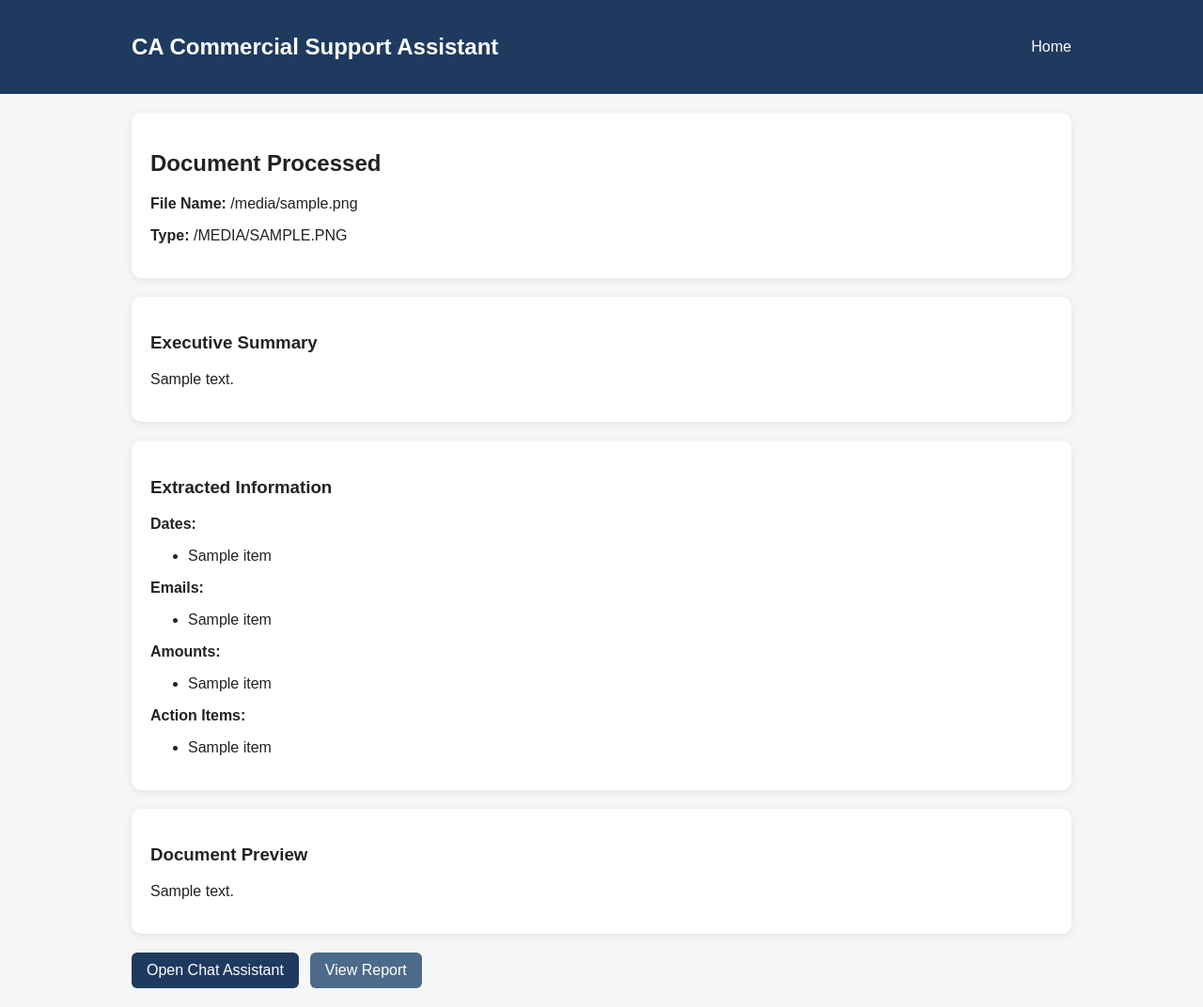
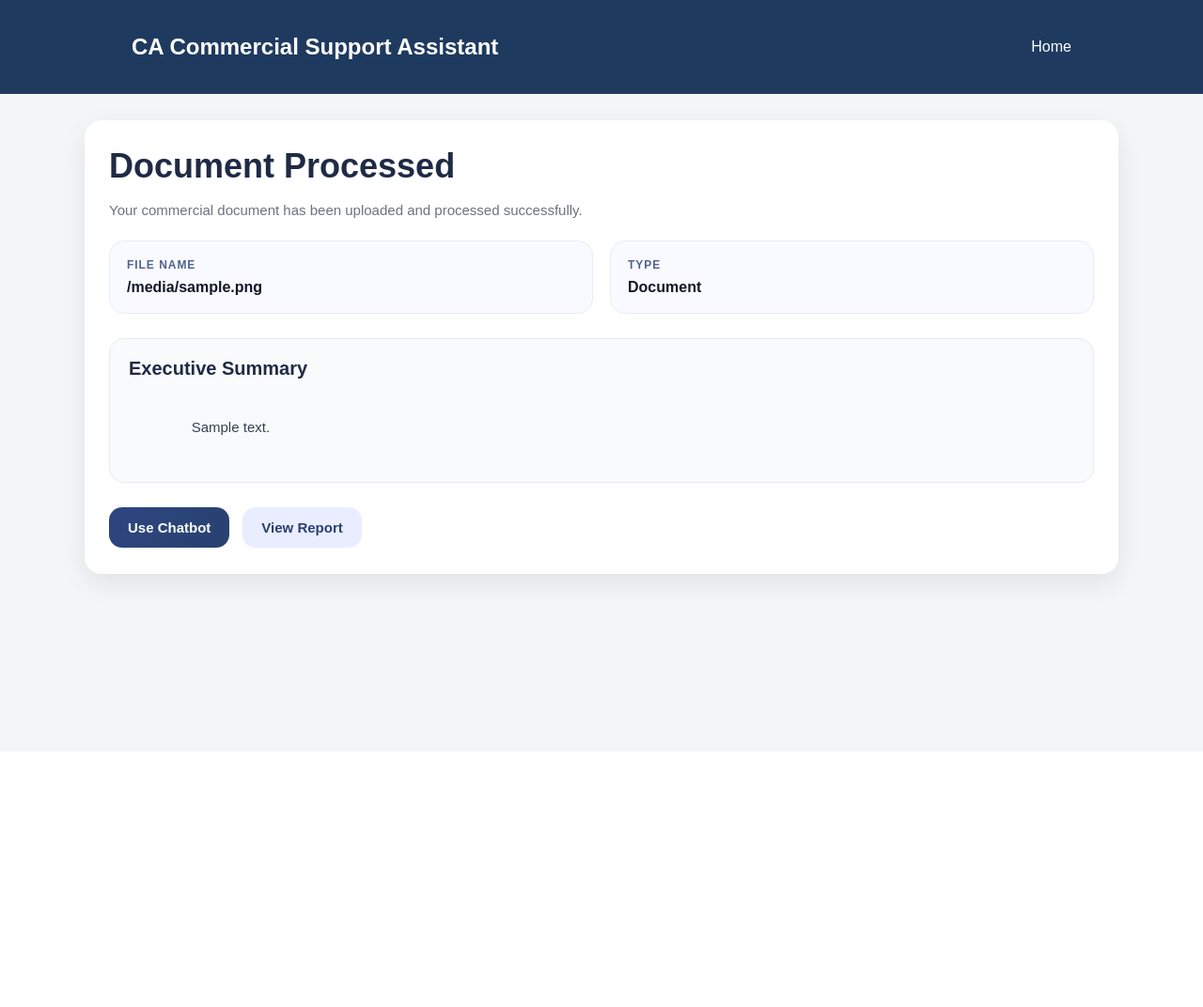
Before and after one commit to ahsanhamid000-ai/ca-commercial-support-assistant, a Flask app: template templates/result.html in a window 1280 px wide. Shown: the whole page at 94% size. After the commit the page ends 639 px from the top, so only its background shows below. Run offline with Flask 3, Linux system fonts and the light colour scheme; the template is opened without the code that fills it: most values are stand-ins (such as "Sample title", 1, 10 or a date in 2020).

Commit message:
templates/result.html

```diff
--- a/templates/result.html
+++ b/templates/result.html
@@ -1,66 +1,187 @@
 {% extends "base.html" %}
 
-{% block title %}Document Result{% endblock %}
+{% block title %}Document Processed - CA Commercial Support Assistant{% endblock %}
 
 {% block content %}
-<section class="card">
-    <h2>Document Processed</h2>
-    <p><strong>File Name:</strong> {{ document.file_name }}</p>
-    <p><strong>Type:</strong> {{ document.file_type|upper }}</p>
-</section>
+<style>
+    body {
+        background: #f4f5f8;
+    }
 
-<section class="card">
-    <h3>Executive Summary</h3>
-    <p>{{ document.summary }}</p>
-</section>
+    main.container {
+        width: 100%;
+        max-width: 100%;
+    }
 
-<section class="card">
-    <h3>Extracted Information</h3>
+    .result-page {
+        width: 100%;
+        max-width: 1100px;
+        margin: 28px auto 40px;
+        padding: 0 24px;
+    }
 
-    <p><strong>Dates:</strong></p>
-    <ul>
-        {% for item in document.extracted_info.dates %}
-            <li>{{ item }}</li>
-        {% else %}
-            <li>None found.</li>
-        {% endfor %}
-    </ul>
+    .result-card {
+        background: #ffffff;
+        border-radius: 18px;
+        box-shadow: 0 10px 28px rgba(0, 0, 0, 0.08);
+        padding: 28px 26px;
+    }
 
-    <p><strong>Emails:</strong></p>
-    <ul>
-        {% for item in document.extracted_info.emails %}
-            <li>{{ item }}</li>
-        {% else %}
-            <li>None found.</li>
-        {% endfor %}
-    </ul>
+    .result-title {
+        margin: 0 0 18px;
+        font-size: 36px;
+        font-weight: 800;
+        color: #1f2a44;
+        line-height: 1.15;
+    }
 
-    <p><strong>Amounts:</strong></p>
-    <ul>
-        {% for item in document.extracted_info.amounts %}
-            <li>{{ item }}</li>
-        {% else %}
-            <li>None found.</li>
-        {% endfor %}
-    </ul>
+    .result-subtitle {
+        margin: 0 0 24px;
+        font-size: 15px;
+        color: #6b7280;
+    }
 
-    <p><strong>Action Items:</strong></p>
-    <ul>
-        {% for item in document.extracted_info.action_items %}
-            <li>{{ item }}</li>
-        {% else %}
-            <li>No action items found.</li>
-        {% endfor %}
-    </ul>
-</section>
+    .doc-grid {
+        display: grid;
+        grid-template-columns: 1fr 1fr;
+        gap: 18px;
+        margin-bottom: 26px;
+    }
 
-<section class="card">
-    <h3>Document Preview</h3>
-    <p>{{ document.cleaned_text[:1200] }}{% if document.cleaned_text|length > 1200 %}...{% endif %}</p>
-</section>
+    .doc-meta {
+        background: #f8faff;
+        border: 1px solid #e7ecf7;
+        border-radius: 16px;
+        padding: 18px;
+    }
 
-<section class="actions">
-    <a class="button" href="{{ url_for('chat', doc_id=document.id) }}">Open Chat Assistant</a>
-    <a class="button secondary" href="{{ url_for('report', doc_id=document.id) }}">View Report</a>
-</section>
+    .meta-label {
+        font-size: 12px;
+        font-weight: 800;
+        color: #51638f;
+        text-transform: uppercase;
+        letter-spacing: 0.08em;
+        margin-bottom: 8px;
+    }
+
+    .meta-value {
+        font-size: 16px;
+        font-weight: 700;
+        color: #111827;
+        word-break: break-word;
+    }
+
+    .summary-box {
+        background: #f9fafc;
+        border: 1px solid #e7eaf1;
+        border-radius: 16px;
+        padding: 20px;
+        margin-bottom: 26px;
+    }
+
+    .section-title {
+        margin: 0 0 12px;
+        font-size: 20px;
+        font-weight: 800;
+        color: #1f2a44;
+    }
+
+    .summary-text {
+        margin: 0;
+        font-size: 15px;
+        line-height: 1.7;
+        color: #374151;
+        white-space: pre-wrap;
+        word-break: break-word;
+    }
+
+    .action-row {
+        display: flex;
+        gap: 14px;
+        flex-wrap: wrap;
+        margin-top: 10px;
+    }
+
+    .primary-btn,
+    .secondary-btn {
+        display: inline-flex;
+        align-items: center;
+        justify-content: center;
+        border: none;
+        border-radius: 14px;
+        padding: 13px 20px;
+        font-size: 15px;
+        font-weight: 700;
+        text-decoration: none;
+        cursor: pointer;
+        transition: all 0.18s ease;
+    }
+
+    .primary-btn {
+        background: linear-gradient(135deg, #2d4680 0%, #284170 100%);
+        color: #ffffff;
+    }
+
+    .primary-btn:hover {
+        transform: translateY(-1px);
+        box-shadow: 0 10px 20px rgba(40, 65, 112, 0.22);
+    }
+
+    .secondary-btn {
+        background: #e9edff;
+        color: #284170;
+    }
+
+    .secondary-btn:hover {
+        background: #dde5ff;
+        transform: translateY(-1px);
+    }
+
+    @media (max-width: 760px) {
+        .result-title {
+            font-size: 28px;
+        }
+
+        .doc-grid {
+            grid-template-columns: 1fr;
+        }
+
+        .result-card {
+            padding: 22px 18px;
+        }
+    }
+</style>
+
+<div class="result-page">
+    <div class="result-card">
+        <h1 class="result-title">Document Processed</h1>
+        <p class="result-subtitle">Your commercial document has been uploaded and processed successfully.</p>
+
+        <div class="doc-grid">
+            <div class="doc-meta">
+                <div class="meta-label">File Name</div>
+                <div class="meta-value">{{ document.file_name }}</div>
+            </div>
+
+            <div class="doc-meta">
+                <div class="meta-label">Type</div>
+                <div class="meta-value">
+                    {{ document.file_name.split('.')[-1].upper() if document.file_name and '.' in document.file_name else 'Document' }}
+                </div>
+            </div>
+        </div>
+
+        <div class="summary-box">
+            <h2 class="section-title">Executive Summary</h2>
+            <p class="summary-text">
+                {{ summary if summary else "The document was processed successfully and is ready for report viewing or chatbot interaction." }}
+            </p>
+        </div>
+
+        <div class="action-row">
+            <a href="{{ url_for('chat', document_id=document.id) }}" class="primary-btn">Use Chatbot</a>
+            <a href="{{ url_for('report', document_id=document.id) }}" class="secondary-btn">View Report</a>
+        </div>
+    </div>
+</div>
 {% endblock %}
```
